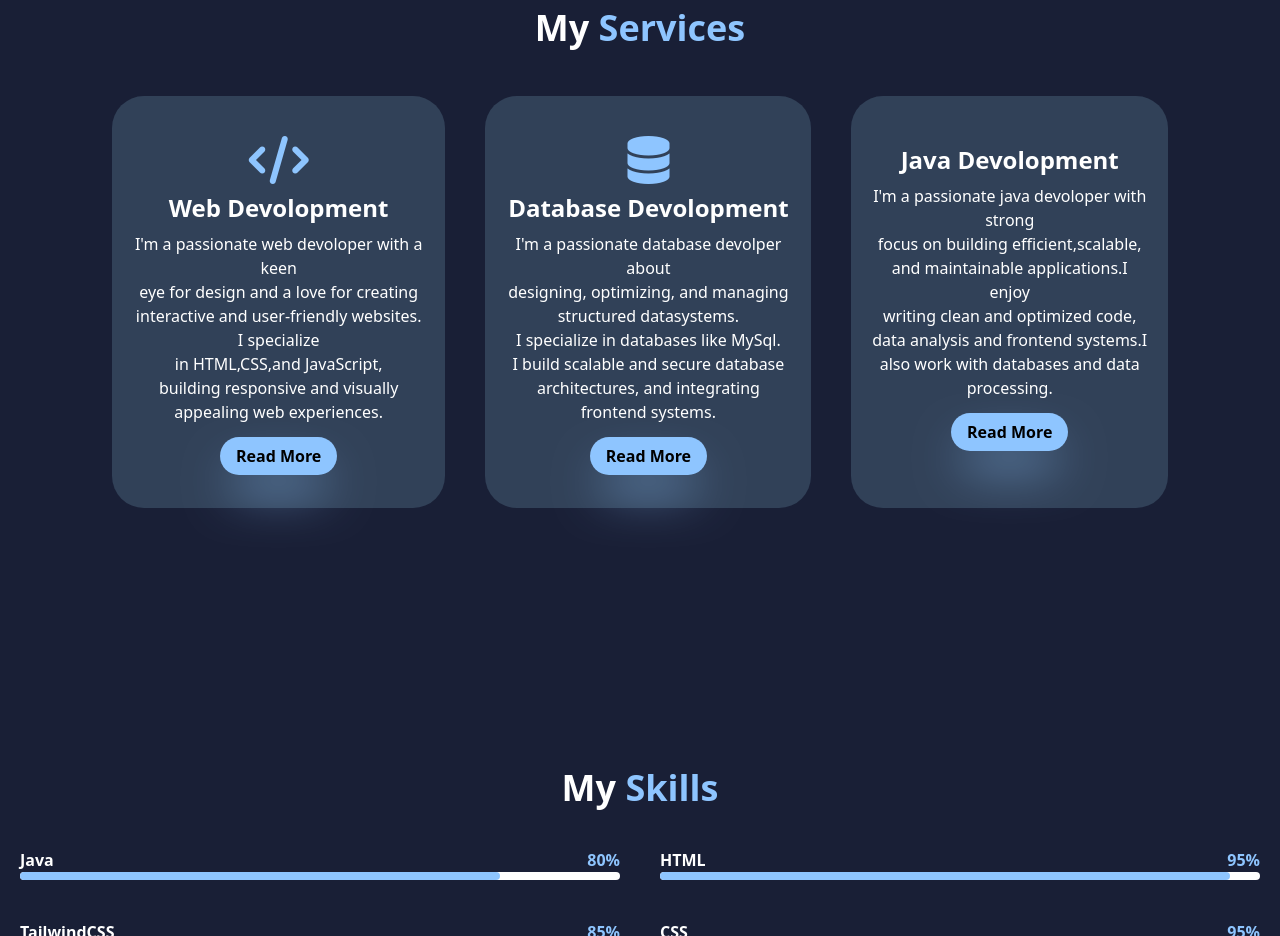
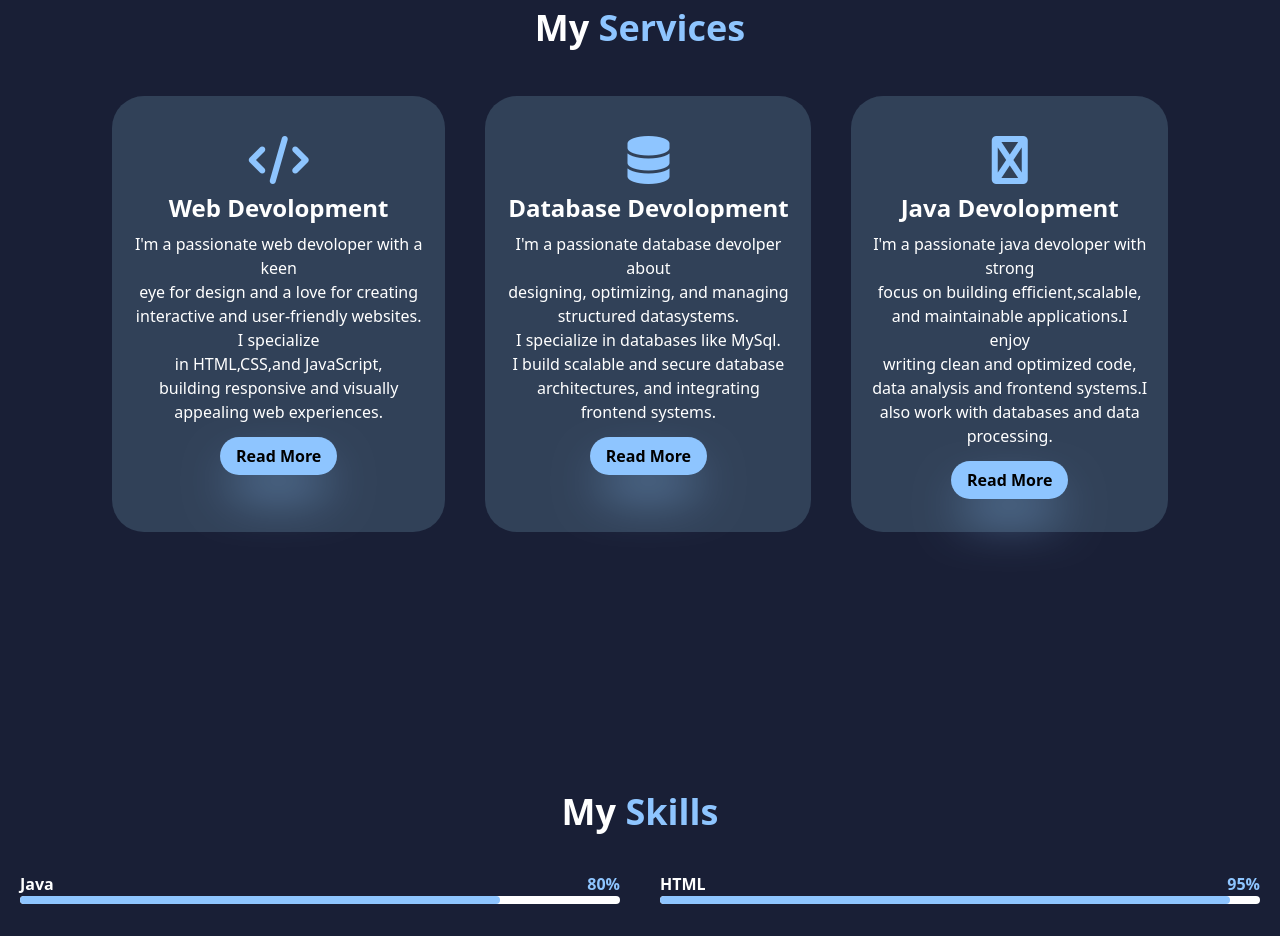
Before and after one commit to shanmuga-srinivas/My_Portfolio, a website: page public/index.html in a window 1280 px wide. Shown: the part 1674-2610 px from the top of the page. Drawn offline with Linux system fonts and the light colour scheme.

Commit message:
Update index.html

```diff
--- a/public/index.html
+++ b/public/index.html
@@ -89,7 +89,7 @@
                 <a href="#" class="bg-blue-300 py-2 px-4 text-black font-bold rounded-full shadow-2xl shadow-blue-300 hover:shadow-none">Read More</a>
             </div>
             <div class="bg-slate-700 px-5 py-10 rounded-4xl hover:border-2 hover:border-blue-300 hover:transform hover:scale-105 transition duration-1000">
-                <i class="fa- fa-java text-blue-300 text-5xl hover:text-black"></i>
+                <i class="fa-solid fa-java text-blue-300 text-5xl hover:text-black"></i>
                 <h1 class="text-2xl font-bold my-2">Java Devolopment</h1>
                 <p class="mb-5">
                     I'm a passionate java devoloper with strong <br>focus on building efficient,scalable, <br>and maintainable applications.I enjoy <br>writing clean
```
